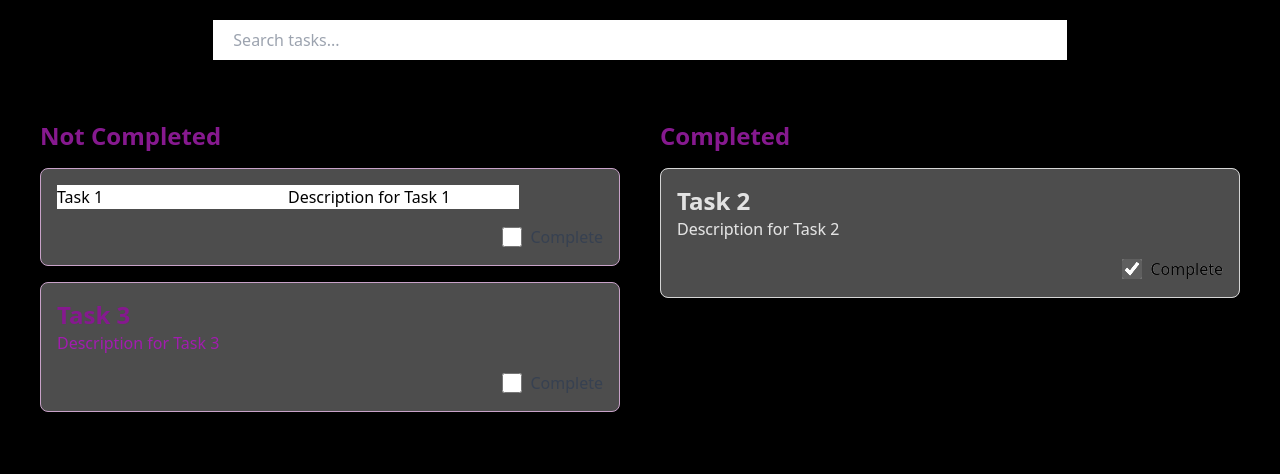
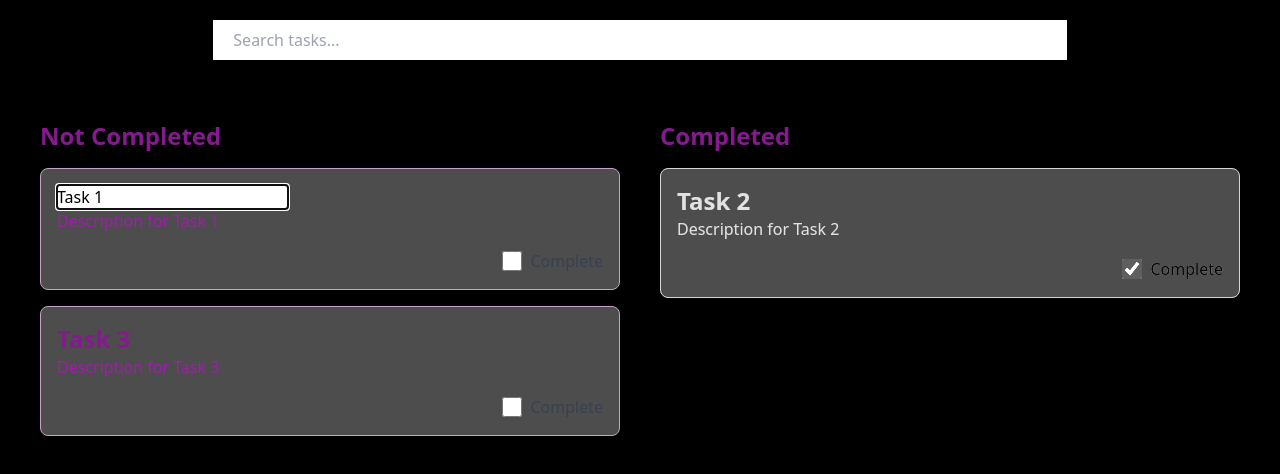
Before and after one commit to mdbudnick/todo-nextjs, a Next.js app: page / in a window 1280 px wide. Both pictures are taken after a click on the element "Task 1". Shown: the top 474 px of the page. Built offline with nearby package versions, Linux system fonts and the light colour scheme.

Commit message:
Separate title and description editing

```diff
--- a/app/components/TaskCard.tsx
+++ b/app/components/TaskCard.tsx
@@ -1,5 +1,5 @@
 'use client'
-import React, { useState } from 'react'
+import React, { useEffect, useRef, useState } from 'react'
 import Task from '../types/Task'
 
 interface TaskProps {
@@ -9,7 +9,8 @@ interface TaskProps {
 }
 
 const TaskCard: React.FC<TaskProps> = ({ task, onComplete, onUpdateTask }) => {
-  const [isEditing, setIsEditing] = useState(false)
+  const [isEditingTitle, setIsEditingTitle] = useState(false)
+  const [isEditingDescription, setIsEditingDescription] = useState(false)
   const [updatedTitle, setUpdatedTitle] = useState(task.title)
   const [updatedDescription, setUpdatedDescription] = useState(task.description)
 
@@ -22,16 +23,37 @@ const TaskCard: React.FC<TaskProps> = ({ task, onComplete, onUpdateTask }) => {
     ? 'text-fuchsia-300'
     : 'text-fuchsia-700'
 
-  const handleEditClick = () => {
-    setIsEditing(true)
+  const titleInputRef = useRef<HTMLInputElement | null>(null)
+  const descriptionInputRef = useRef<HTMLInputElement | null>(null)
+
+  useEffect(() => {
+    if (isEditingTitle && titleInputRef.current) {
+      titleInputRef.current.focus()
+    } else if (isEditingDescription && descriptionInputRef.current) {
+      descriptionInputRef.current.focus()
+    }
+  }, [isEditingTitle, isEditingDescription])
+
+  const handleEditTitleClick = () => {
+    setIsEditingTitle(true)
   }
 
-  const handleBlur = () => {
-    setIsEditing(false)
+  const handleEditDescriptionClick = () => {
+    setIsEditingDescription(true)
+  }
+
+  const handleEdit = () => {
+    setIsEditingTitle(false)
+    setIsEditingDescription(false)
     onUpdateTask(task.id, {
       title: updatedTitle,
       description: updatedDescription,
     })
+  }
+
+  const handleCancelEdit = () => {
+    setIsEditingTitle(false)
+    setIsEditingDescription(false)
   }
 
   const handleTitleChange = (e: React.ChangeEvent<HTMLInputElement>) => {
@@ -45,26 +67,51 @@ const TaskCard: React.FC<TaskProps> = ({ task, onComplete, onUpdateTask }) => {
   return (
     <div className={cardStyles}>
       <div>
-        {isEditing ? (
-          <>
+        {isEditingTitle ? (
           <input
+            ref={titleInputRef}
             type="text"
             value={updatedTitle}
             onChange={handleTitleChange}
-              onBlur={handleBlur}
+            onBlur={handleEdit}
+            onKeyDown={(e) => {
+              if (e.key === 'Enter') {
+                handleEdit()
+              } else if (e.key === 'Escape') {
+                handleCancelEdit()
+              }
+            }}
           />
+        ) : (
+          <h2
+            onClick={handleEditTitleClick}
+            className={`text-2xl font-bold ${titleColor}`}
+          >
+            {task.title}
+          </h2>
+        )}
+        {isEditingDescription ? (
           <input
+            ref={descriptionInputRef}
             type="text"
             value={updatedDescription}
             onChange={handleDescriptionChange}
-              onBlur={handleBlur}
+            onBlur={handleEdit}
+            onKeyDown={(e) => {
+              if (e.key === 'Enter') {
+                handleEdit()
+              } else if (e.key === 'Escape') {
+                handleCancelEdit()
+              }
+            }}
           />
-          </>
         ) : (
-          <>
-            <h2 onClick={handleEditClick} className={`text-2xl font-bold ${titleColor}`}>{task.title}</h2>
-            <p onClick={handleEditClick} className={`text ${descriptionColor}`}>{task.description}</p>
-          </>
+          <p
+            onClick={handleEditDescriptionClick}
+            className={`text ${descriptionColor}`}
+          >
+            {task.description}
+          </p>
         )}
       </div>
       <div className="flex items-end justify-end mt-4">
```
Lines whose indentation alone changed are shown as unchanged.
